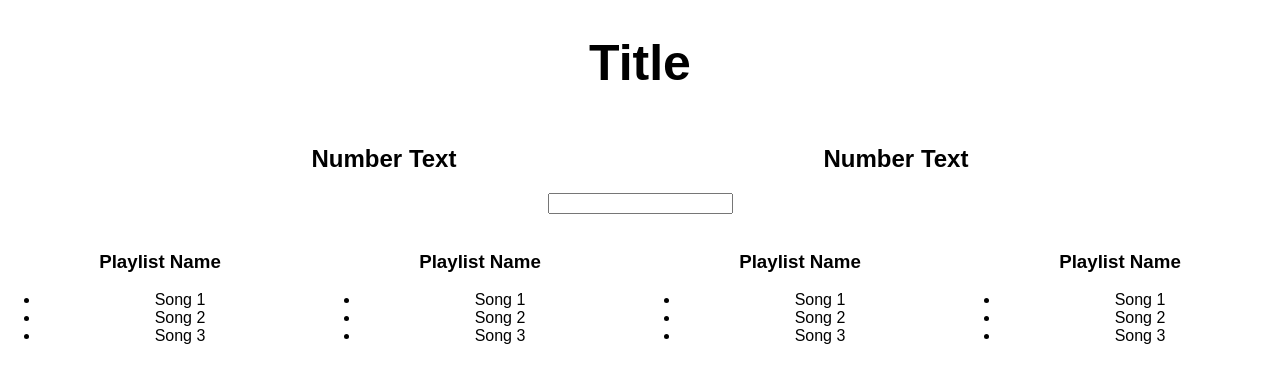
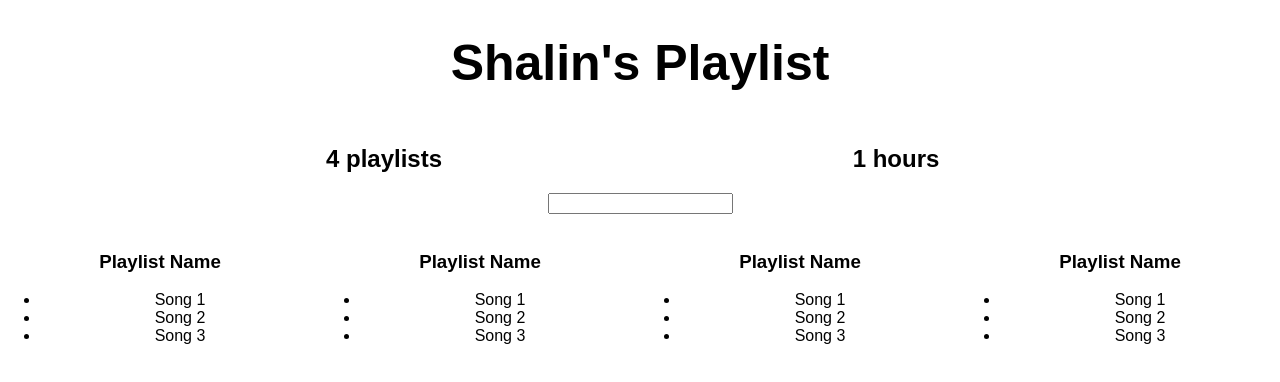
Before and after one commit to shalinparmar/react-prototype-app, a React (Create React App) app: page / in a window 1280 px wide. Shown: the top 382 px of the page. Built offline with nearby package versions, Linux system fonts and the light colour scheme.

Commit message:
Added fake server data to title and aggregate counters.

```diff
--- a/src/App.js
+++ b/src/App.js
@@ -1,11 +1,48 @@
 import React, { Component } from 'react';
 import './App.css';
 
-class Aggregate extends Component {
+let fakeServerData = {
+  user: {
+    name: 'Shalin',
+    playlists: [
+      {
+        name: 'Prabhatiya',
+        songs: [{ name: 'Dhyan Dhar', duration: 400}, {name: 'Jago Mohan Pyara', duration: 460}, {name: 'Prit Kar', duration: 560}]
+      },
+      {
+        name: 'Sandhya Aarti',
+        songs: [{name: 'Jai Sadguru Swami', duration: 200}, {name: 'Ram Krishna Govind', duration: 220}, {name: 'Anant Kotindu', duration: 310}, {name: 'Nirvikalp Uttam Ati', duration: 175}, {name: 'Krupa Karo', duration: 320}]
+      },
+      {
+        name: 'Thal',
+        songs: [{name: 'Jamone Jamadu Re', duration: 280}, {name: 'Mare Gher Aavjo Chogladhari', duration: 155}, {name: 'Avinashi Avo Re', duration: 600}]
+      },
+      {
+        name: 'Chesta',
+        songs: [{name: 'Pratham Shr Hari Ne', duration: 1000}, {name: 'Ora Avo Shyam Snehi', duration: 320}, {name: 'Podho Podho Sahjanand Swami', duration: 190}, {name: 'Mitha Vhala Kem Visaru', duration: 145}, {name: 'Akshar Na Vasi Vhalo', duration: 460}]
+      }
+    ]
+  }
+}
+
+class PlaylistCounter extends Component {
   render() {
     return (
       <div style={{display: 'inline-block', width: '40%'}}>
-        <h2>Number Text</h2>
+        <h2>{this.props.playlists.length} playlists</h2>
+      </div>
+    )
+  }
+}
+
+class HoursCounter extends Component {
+  render() {
+    let allSongs = this.props.playlists.reduce((songs, eachPlaylist) => songs.concat(eachPlaylist.songs), []);
+    let totalDuration = allSongs.reduce((sum, eachSong) => sum += eachSong.duration, 0)
+
+    return (
+      <div style={{display: 'inline-block', width: '40%'}}>
+        <h2>{Math.floor(totalDuration/3600)} hours</h2>
       </div>
     )
   }
@@ -39,17 +76,33 @@ class Playlist extends Component {
 }
 
 class App extends Component {
+  constructor() {
+    super();
+    this.state = {serverData: {}}
+  }
+  componentDidMount() {
+    setTimeout(() =>
+      this.setState({
+        serverData: fakeServerData
+      }), 5000);
+  }
+
   render() {
     return (
       <div className="App">
-        <h1>Title</h1>
-        <Aggregate />
-        <Aggregate />
-        <Filter />
-        <Playlist />
-        <Playlist />
-        <Playlist />
-        <Playlist />
+        {this.state.serverData.user ?
+        <div>
+          <h1>
+              {this.state.serverData.user.name}'s Playlist
+          </h1>
+          <PlaylistCounter playlists={this.state.serverData.user.playlists} />
+          <HoursCounter playlists={this.state.serverData.user.playlists} />
+          <Filter />
+          <Playlist />
+          <Playlist />
+          <Playlist />
+          <Playlist />
+        </div> : <h1>Loading.....</h1>}
       </div>
     )
   }
```
